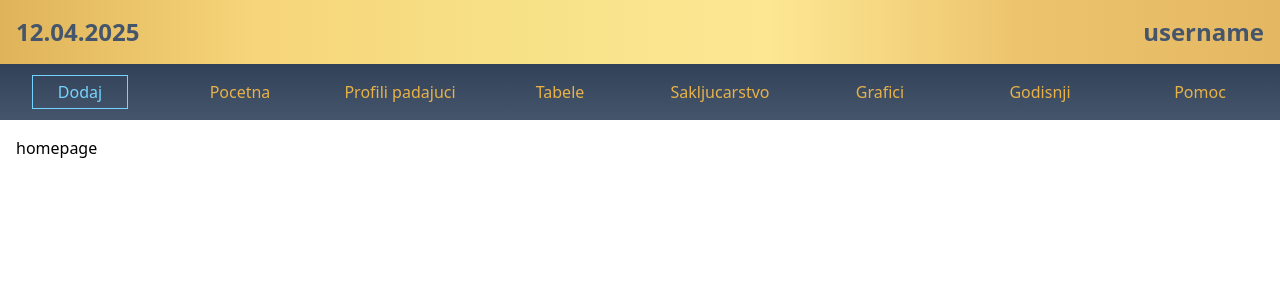
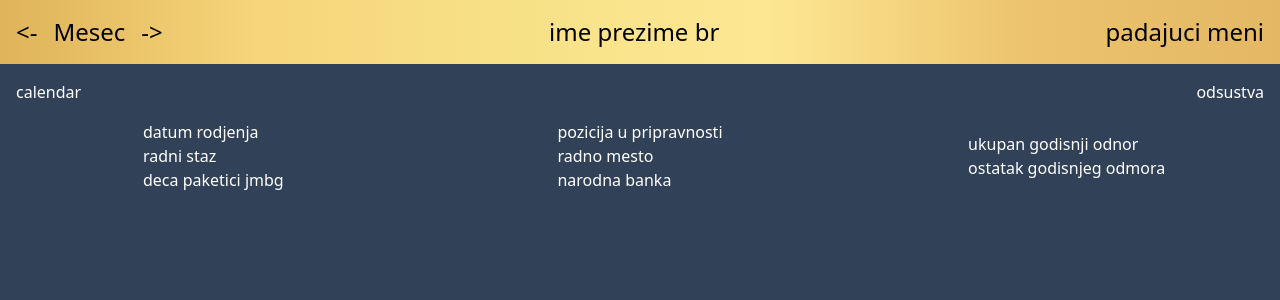
Before and after one commit to UrosPetronijevic/Work-Hour-Manager, a Next.js app: page /main in a window 1280 px wide. Shown: the top 300 px of the page. Built offline with nearby package versions, Linux system fonts and the light colour scheme.

Commit message:
Profile component markup added, changes to Employee class

```diff
--- a/src/Classes/Employee.ts
+++ b/src/Classes/Employee.ts
@@ -7,10 +7,15 @@ import { calculateWorkingHours } from "./WorkHours";
 export class Employee {
   imeZaposlenog: string = "";
   prezimeZaposlenog: string = "";
+  jmbg: number | null = null;
   kadrovskiBroj: string = "";
 
   radniStaz: string = "";
   datumRodjenja: string = "";
+  nbs: boolean = false;
+  deca: boolean = false;
+  radnoMesto: string = "";
+  slava: boolean = false;
 
   zaposleniNaOdredjeno: boolean = false;
   zaposleniNaNeodredjeno: boolean = false;
@@ -50,10 +55,15 @@ export class Employee {
   constructor(
     ime: string,
     prezime: string,
+    jmbg: number,
     kadrovskiBroj: string,
 
     radniStaz: string,
     datumRodjenja: string,
+    nbs: boolean,
+    deca: boolean,
+    radnoMesto: string,
+    slava: boolean,
 
     odredjeno: boolean,
     neodredjeno: boolean,
@@ -64,10 +74,15 @@ export class Employee {
   ) {
     this.imeZaposlenog = ime;
     this.prezimeZaposlenog = prezime;
+    this.jmbg = jmbg;
     this.kadrovskiBroj = kadrovskiBroj;
 
     this.radniStaz = radniStaz;
     this.datumRodjenja = datumRodjenja;
+    this.nbs = nbs;
+    this.deca = deca;
+    this.radnoMesto = radnoMesto;
+    this.slava = slava;
 
     this.zaposleniNaOdredjeno = odredjeno;
     this.zaposleniNaNeodredjeno = neodredjeno;
--- a/src/app/main/Components/Positions/Filijala.tsx
+++ b/src/app/main/Components/Positions/Filijala.tsx
@@ -1,27 +1,49 @@
+import { useSakljucariGornje } from "@/lib/hooks/useSakljucariGornje";
 import Nbs from "./Nbs";
 import Prijem from "./Prijem";
 import Vozaci from "./Vozaci";
 
 export default function Filijala() {
+  const {
+    data: sakljucariGornjeData,
+    isLoading,
+    error,
+  } = useSakljucariGornje();
+
   return (
     <div className="grid grid-cols-3 gap-4">
       <div className="rounded-md backdrop-blur-[14px] border-[1px] border-white/40 shadow-xl flex flex-col p-4 h-full">
         <h3 className="text-center mb-3 text-2xl font-bold ">Gornje</h3>
         <ul className="flex flex-col gap-2 py-4 ml-10">
           <li className="flex">
-            Sakljucar : <span className="text-sky-300">Uki Puki</span>
+            Sakljucar :{" "}
+            <span className="text-sky-300">
+              {sakljucariGornjeData?.[0].sakljucar}
+            </span>
           </li>
           <li>
-            Prvi zamenik :<span className="text-sky-300">Uki Puki</span>{" "}
+            Prvi zamenik :
+            <span className="text-sky-300">
+              {sakljucariGornjeData?.[0].zamenik1}
+            </span>
           </li>
           <li>
-            Drugi zamenik: <span className="text-sky-300">Uki Puki</span>
+            Drugi zamenik:{" "}
+            <span className="text-sky-300">
+              {sakljucariGornjeData?.[0].zamenik2}
+            </span>
           </li>
           <li>
-            Prvi nepredvidjeni : <span className="text-sky-300">Uki Puki</span>
+            Prvi nepredvidjeni :{" "}
+            <span className="text-sky-300">
+              {sakljucariGornjeData?.[0].nepredvidjeni1}
+            </span>
           </li>
           <li>
-            Drugi nepredvidjeni : <span className="text-sky-300">Uki Puki</span>
+            Drugi nepredvidjeni :{" "}
+            <span className="text-sky-300">
+              {sakljucariGornjeData?.[0].nepredvidjeni2}
+            </span>
           </li>
         </ul>
       </div>
--- /dev/null
+++ b/src/app/main/Components/Profile.tsx
@@ -0,0 +1,39 @@
+export default function Profile() {
+  return (
+    <div className="absolute w-full min-h-screen bg-slate-700 flex flex-col">
+      <div className="flex gold-striped-lighter text-2xl justify-between p-4">
+        <div className="flex gap-4">
+          <span>{"<-"}</span>
+          <p>Mesec</p>
+          <span>{"->"}</span>
+        </div>
+        <span> ime prezime br</span>
+        <div>padajuci meni</div>
+      </div>
+
+      <div className="flex p-4 justify-between text-white">
+        <div>calendar</div>
+        <div>odsustva</div>
+      </div>
+
+      <div className="grid grid-cols-3 place-items-center text-white">
+        <div className="flex flex-col">
+          <span>datum rodjenja</span>
+          <span>radni staz</span>
+          <span>deca paketici jmbg</span>
+        </div>
+
+        <div className="flex flex-col">
+          <span>pozicija u pripravnosti</span>
+          <span>radno mesto</span>
+          <span>narodna banka</span>
+        </div>
+
+        <div className="flex flex-col">
+          <span>ukupan godisnji odnor</span>
+          <span>ostatak godisnjeg odmora</span>
+        </div>
+      </div>
+    </div>
+  );
+}
--- a/src/app/main/Components/Tables/TablePripravnost.tsx
+++ b/src/app/main/Components/Tables/TablePripravnost.tsx
@@ -1,3 +1,41 @@
+import { useSakljucariGornje } from "@/lib/hooks/useSakljucariGornje";
+import Spinner from "../Reusable/Spinner/Spinner";
+import { handlePositionsGornje } from "@/lib/functions/handlePosition";
+import { useEmployeesData } from "@/lib/hooks/useEmployeesData";
+
 export default function TablePripravnost() {
-  return <div>TablePripravnost</div>;
+  const {
+    data: sakljucariGornjeData,
+    isLoading,
+    error,
+  } = useSakljucariGornje();
+
+  const { data: employees } = useEmployeesData();
+
+  // Handle loading and error states gracefully
+  if (isLoading) {
+    return (
+      <div className="flex justify-center">
+        <Spinner size="large" />
+      </div>
+    );
+  }
+
+  if (error) {
+    // Provide more informative error message
+    return <div>Error fetching employees: {(error as Error).message}</div>;
+  }
+
+  return (
+    <div>
+      TablePripravnost
+      <button
+        onClick={() => {
+          handlePositionsGornje(sakljucariGornjeData, employees);
+        }}
+      >
+        log
+      </button>
+    </div>
+  );
 }
--- a/src/app/main/page.tsx
+++ b/src/app/main/page.tsx
@@ -13,6 +13,8 @@ import Sakljucarstvo from "./Components/Sakljucarstvo";
 import Graphs from "./Components/Graphs/Graphs";
 import Yearly from "./Components/Yearly";
 import Help from "./Components/Help";
+import { useState } from "react";
+import Profile from "./Components/Profile";
 
 const queryClient = new QueryClient({
   defaultOptions: {
@@ -24,6 +26,8 @@ const queryClient = new QueryClient({
 
 export default function MainPage() {
   const activeComponent = useNavigationStore((state) => state.activeComponent);
+
+  const [profile, setProfile] = useState(true);
 
   const renderComponent = () => {
     switch (activeComponent) {
@@ -48,7 +52,7 @@ export default function MainPage() {
 
   return (
     <QueryClientProvider client={queryClient}>
-      <div className="min-h-screen flex flex-col">
+      <div className="min-h-screen flex flex-col relative">
         <div className="flex justify-between p-4 text-2xl gold-striped-lighter font-bold">
           <span className="text-slate-600">{formatDateToDots(today)}</span>
           <span className="text-slate-600">username</span>
@@ -56,6 +60,8 @@ export default function MainPage() {
         <NavigationMain />
         <ReactQueryDevtools initialIsOpen={false} />
         <div className="max-w-screen p-4">{renderComponent()}</div>
+
+        {profile && <Profile />}
       </div>
     </QueryClientProvider>
   );
--- /dev/null
+++ b/src/lib/apiSakljucariGornje.js
@@ -0,0 +1,14 @@
+import supabase from "./supabase";
+
+export async function getSakljucariGornje() {
+  let { data: SakljucariGornje, error } = await supabase
+    .from("Sakljucari Gornje")
+    .select("*");
+
+  if (error) {
+    console.error(error);
+    throw new Error("There was an error");
+  }
+
+  return SakljucariGornje;
+}
--- /dev/null
+++ b/src/lib/functions/handlePosition.ts
@@ -0,0 +1,35 @@
+export const handlePositionsGornje = (positions: any, employees: any) => {
+  const br1 = positions?.[0].sakljucar;
+  const br2 = positions?.[0].zamenik1;
+  const br3 = positions?.[0].zamenik2;
+  const br4 = positions?.[0].nepredvidjeni1;
+  const br5 = positions?.[0].nepredvidjeni2;
+
+  const sakljucar = employees?.find(
+    (employee: any) => employee.kadrovskiBroj === br1
+  );
+
+  const zamenik1 = employees?.find(
+    (employee: any) => employee.kadrovskiBroj === br2
+  );
+
+  const zamenik2 = employees?.find(
+    (employee: any) => employee.kadrovskiBroj === br3
+  );
+
+  const nepredvidjeni1 = employees?.find(
+    (employee: any) => employee.kadrovskiBroj === br4
+  );
+
+  const nepredvidjeni2 = employees?.find(
+    (employee: any) => employee.kadrovskiBroj === br5
+  );
+
+  console.log(sakljucar);
+  console.log(zamenik1);
+  console.log(zamenik2);
+  console.log(nepredvidjeni1);
+  console.log(nepredvidjeni2);
+
+  const sakljucarArr = [];
+};
--- /dev/null
+++ b/src/lib/hooks/useSakljucariGornje.js
@@ -0,0 +1,15 @@
+// lib/hooks/useEmployeesData.ts
+import { useQuery } from "@tanstack/react-query";
+import { getSakljucariGornje } from "../apiSakljucariGornje";
+
+// Define the unique query key for employees data
+const SAKLJUCARI_GORNJE_KEY = ["sakljucarigornje"];
+
+// Custom hook to fetch and access employee data
+export const useSakljucariGornje = () => {
+  // Use the useQuery hook with the defined key and fetch function
+  return useQuery({
+    queryKey: SAKLJUCARI_GORNJE_KEY,
+    queryFn: getSakljucariGornje,
+  });
+};
```
